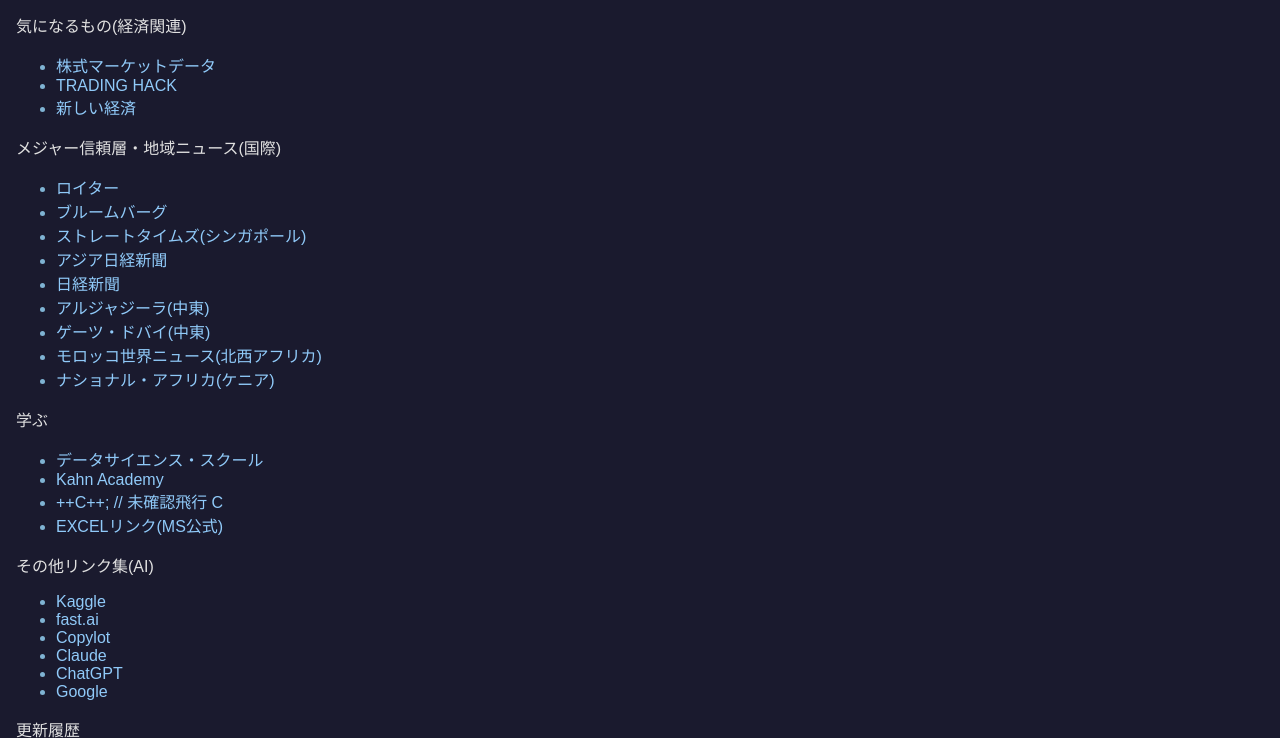
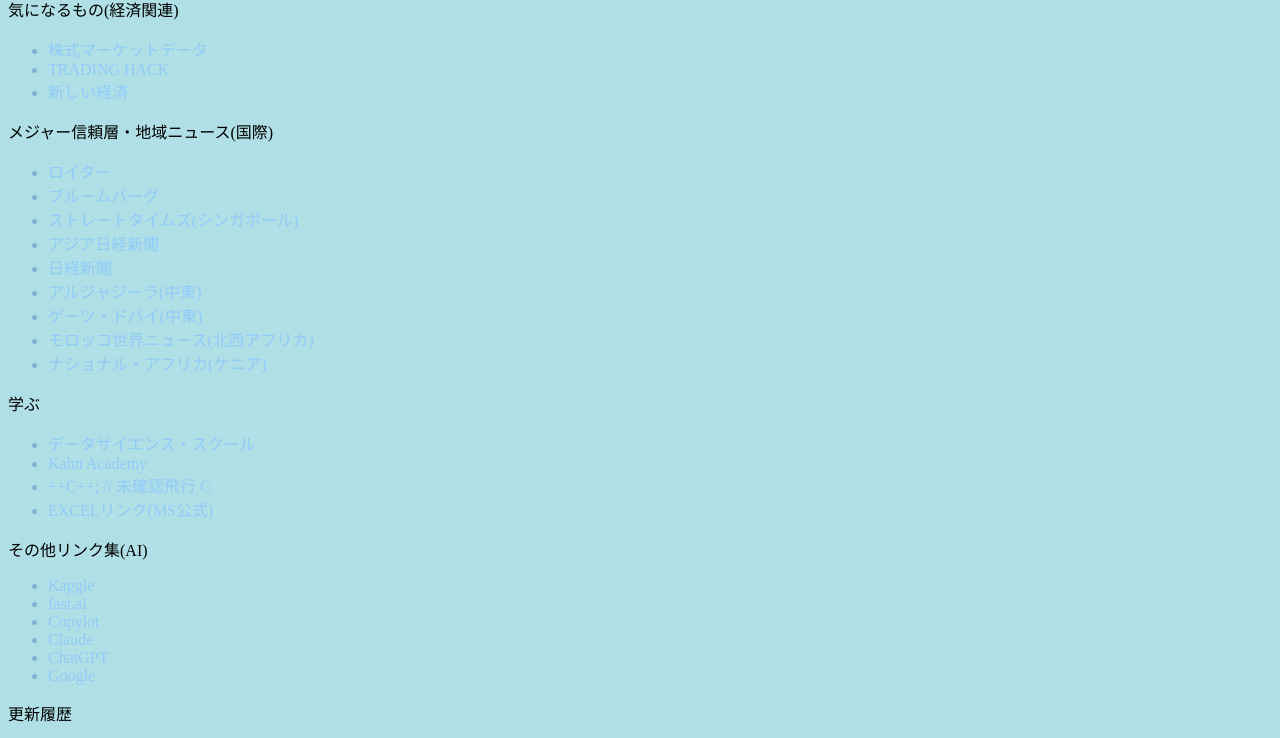
Before and after one commit to okirakutei/bonsai-news, a plain HTML site: page index.html in a window 1280 px wide. Shown: the part 156-894 px from the top of the page. Drawn offline with Linux system fonts and the light colour scheme.

Commit message:
サンプル追加

```diff
--- a/index.html
+++ b/index.html
@@ -6,8 +6,11 @@
 	<meta name="description" content="盆栽 育てるニュースリンク集"><!--検索結果などに表示-->
 	<title>BONSAI-NEWS</title>
 	<style>
+        body {
+            background-color: powderblue; /* 薄い青色になります */
+        }
 		/*---DEF ダークモード---*/
-		body {
+		body2 {
 			background-color: #1a1a2e;
 			color: #e0e0e0;
 			font-family: Meiryo, sans-serif;
```
